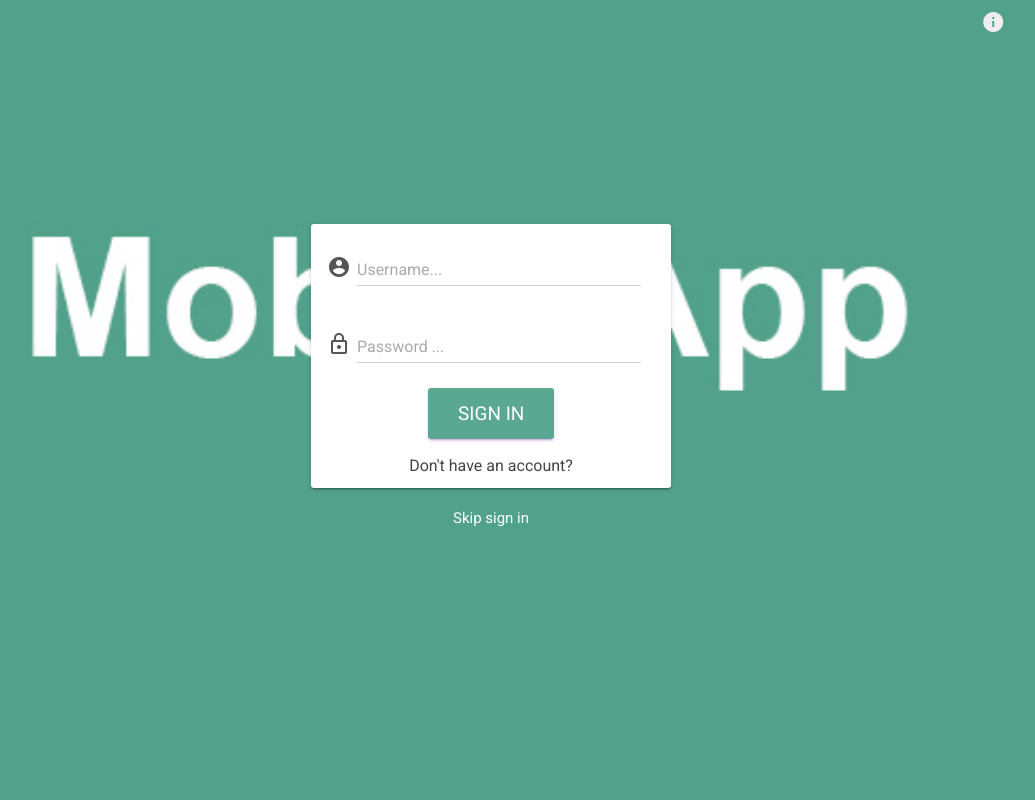
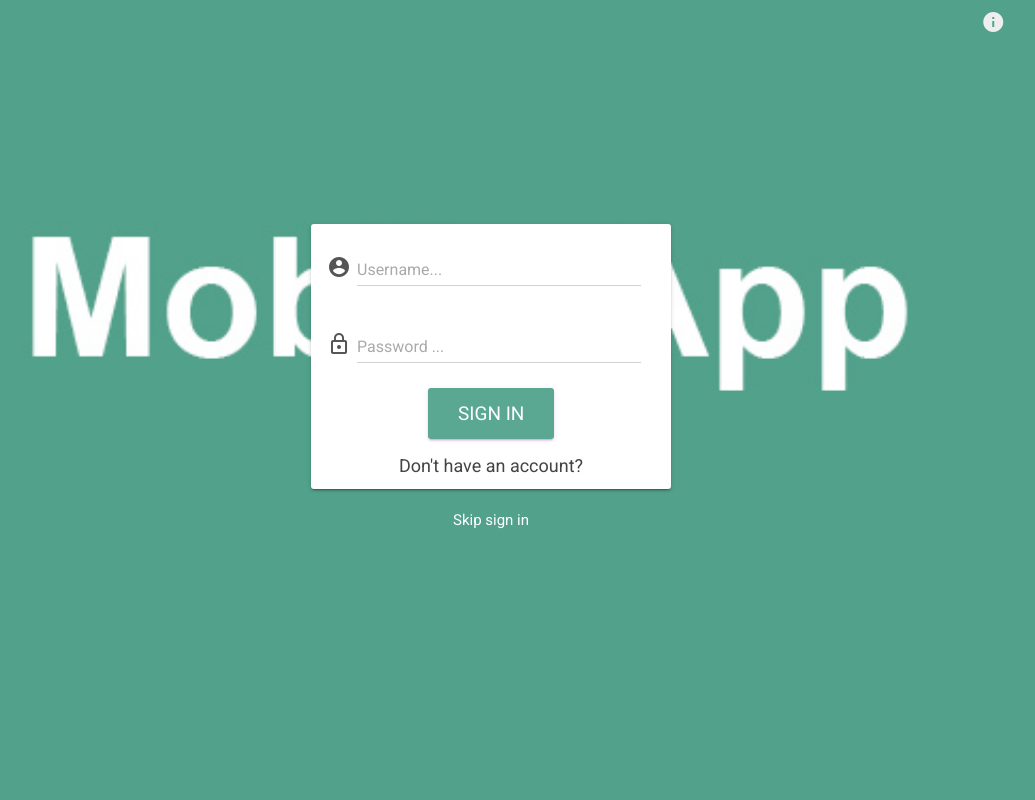
Before and after one commit to kaisukarvonen/Skiddle, a PHP site: page / in a window 1280 px wide. Shown: the whole page, without its empty margins (149-1184 px from the left). Run offline with PHP 8.4, Linux system fonts and the light colour scheme; some libraries are stand-ins or nearby versions.

Commit message:
Minor changes in css styles

```diff
--- a/assets/css/material-kit.css
+++ b/assets/css/material-kit.css
@@ -25,8 +25,8 @@
 body, h1, h2, h3, h4, h5, h6, .h1, .h2, .h3, .h4 {
   font-family: "Roboto", "Helvetica", "Arial", sans-serif;
   font-weight: 400;
-  font-size:16px;
-  line-height: 1.2em;
+  font-size:18px;
+  line-height: 1.1em;
 }
 
 p.header-title {
@@ -36,7 +36,6 @@
 	font-size:20px;
 }
 
-
 a, a:hover, a:focus {
   color: #444;
   text-decoration: none;
@@ -53,7 +52,7 @@
 
 .current-word {
 	padding:16px 0 62px 0;
-	font-size:24px;
+	font-size:27px;
 	text-transform: uppercase;
 	color:#5AA892;
 }
@@ -97,6 +96,11 @@
 	margin-right:25px;
 }
 
+
+#remaining-time {
+	color:#5AA892;
+	font-size:27px;
+}
 
 
 /*           Animations              */
```
